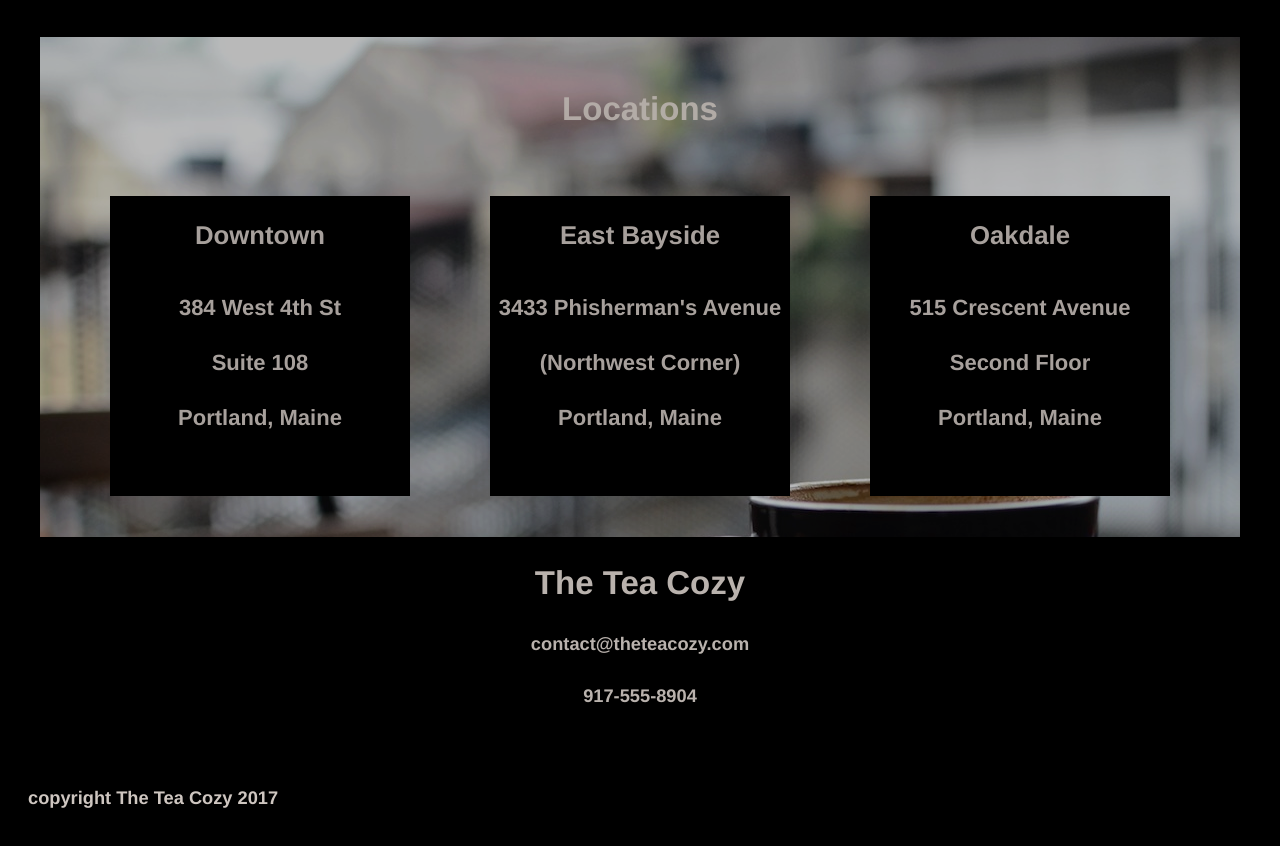
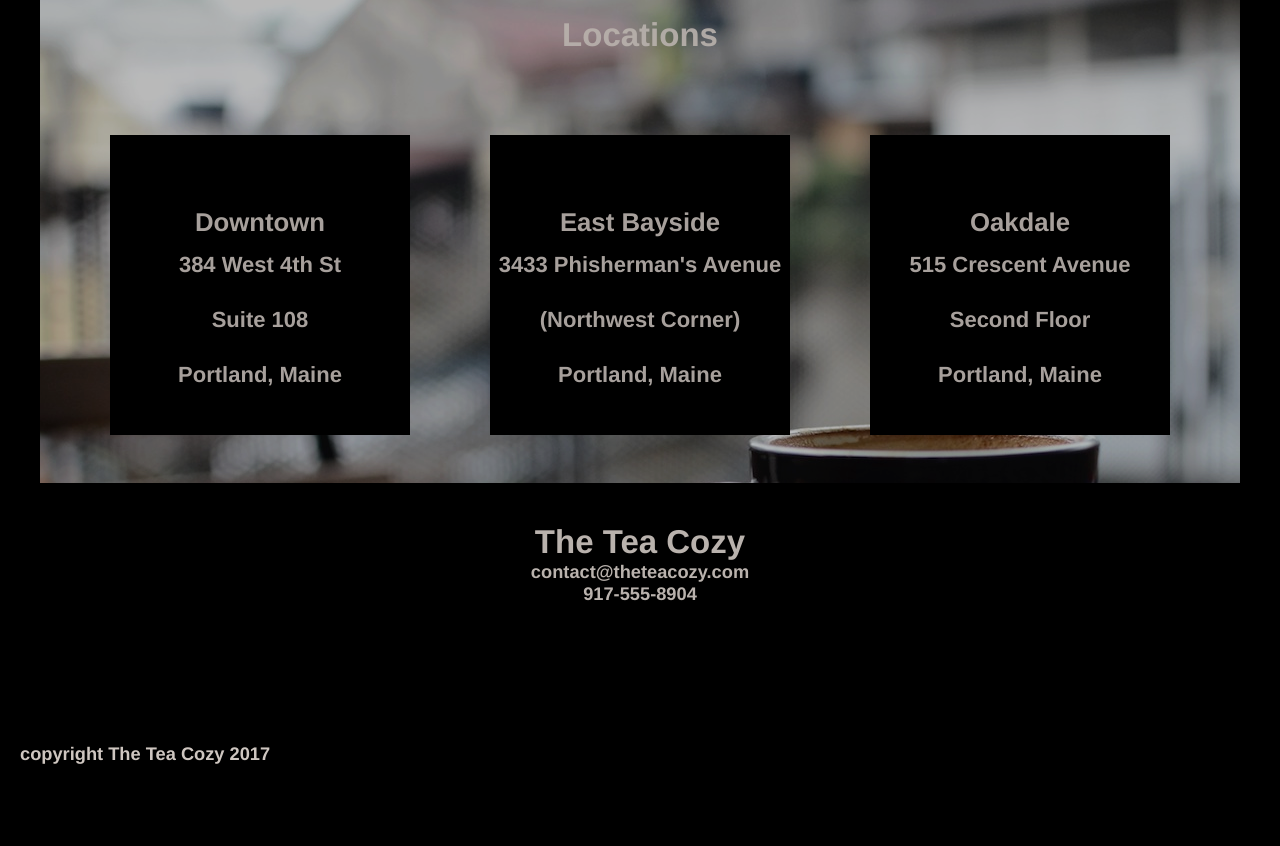
Before and after one commit to pino888/teacozy, a plain HTML site: page index.html in a window 1280 px wide. Shown: the part 1436-2282 px from the top of the page. After the commit the page ends 2221 px from the top, so only its background shows below. Drawn offline with Linux system fonts and the light colour scheme.

Commit message:
Remove a gap on the top of the header

```diff
--- a/resources/style.css
+++ b/resources/style.css
@@ -1,3 +1,7 @@
+* {
+    margin: 0;
+}
+
 body {
     background-color: black;
     font-family: Helvetica;
@@ -10,7 +14,6 @@ body {
 header {
     display: flex;
     padding: 10px;
-    margin: none;
     height: 69px;
     text-decoration: underline;
     position: fixed;
@@ -56,7 +59,6 @@ main {
     opacity: 0.9;
     flex-direction: column;
     align-items: center;
-
 }
 
 .miss {
@@ -83,6 +85,7 @@ main {
     opacity: 0.9;
     flex-wrap: wrap;
     justify-content: center;
+    margin-top: 40px;
 }
 
 .box img{
@@ -123,11 +126,12 @@ main {
     width: 300px;
     height: 300px;
     margin: 15px 40px;
-
+    align-content: center;
 }
 
 .locbox h3 {
     opacity: 0.9;
+    margin-top: 40px;
 }
 
 .locbox h4 {
@@ -138,6 +142,7 @@ main {
 .contact {
     opacity: 0.9;
     height: 200px;
+    margin-top: 40px;
 }
 
 footer {
```
